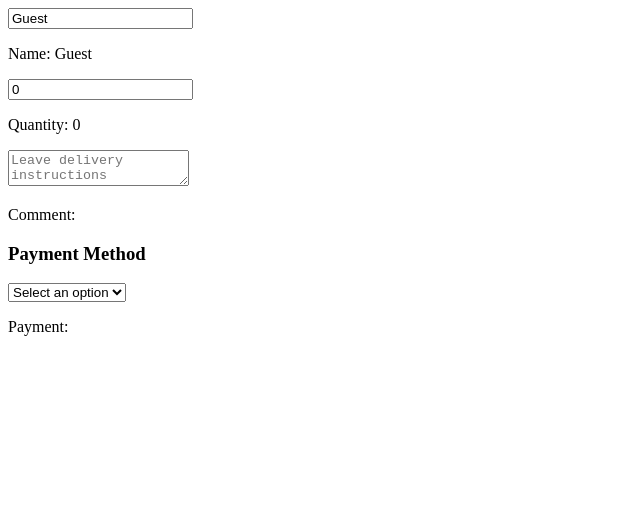
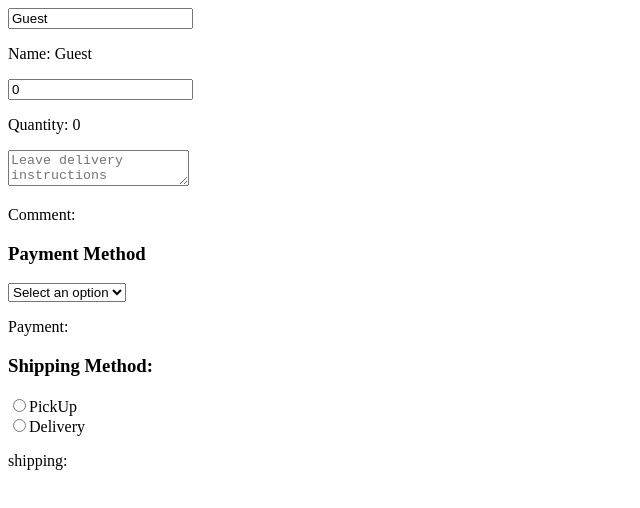
Before and after one commit to mfarrukh14/reactProject1, a React (Vite) app: page / in a window 1280 px wide. Shown: the top 508 px of the page, without its empty margins (0-640 px from the left). Built offline with nearby package versions, Linux system fonts and the light colour scheme.

Commit message:
Applyig on onChange on radio buttons

```diff
--- a/src/MyComponent.jsx
+++ b/src/MyComponent.jsx
@@ -7,6 +7,7 @@ export default function MyComponent()
     const [quantity, setQuantity] = useState(0);
     const [comment, setComment] = useState("");
     const [payment, setPayment] = useState("");
+    const [shipping, setShipping] = useState("");
 
     const handleNameChange = (e) =>{
         setName(e.target.value);
@@ -24,6 +25,10 @@ export default function MyComponent()
     function handlePayment(event)
     {
         setPayment(event.target.value);
+    }
+
+    function handleShpping(event){
+        setShipping(event.target.value);
     }
 
     return(
@@ -47,6 +52,19 @@ export default function MyComponent()
 
             <p>Payment: {payment}</p>
 
+            <h3>Shipping Method:</h3>
+
+            <label>
+                <input type="radio" value="PickUp" checked = {shipping === "PickUp"} onChange={handleShpping} />
+                PickUp
+            </label><br />
+            <label>
+                <input type="radio" value="Delivery" checked = {shipping === "Delivery"} onChange={handleShpping}/>
+                Delivery
+            </label>
+
+            <p>shipping: {shipping}</p>
+
         </div>
     );
 }
```
